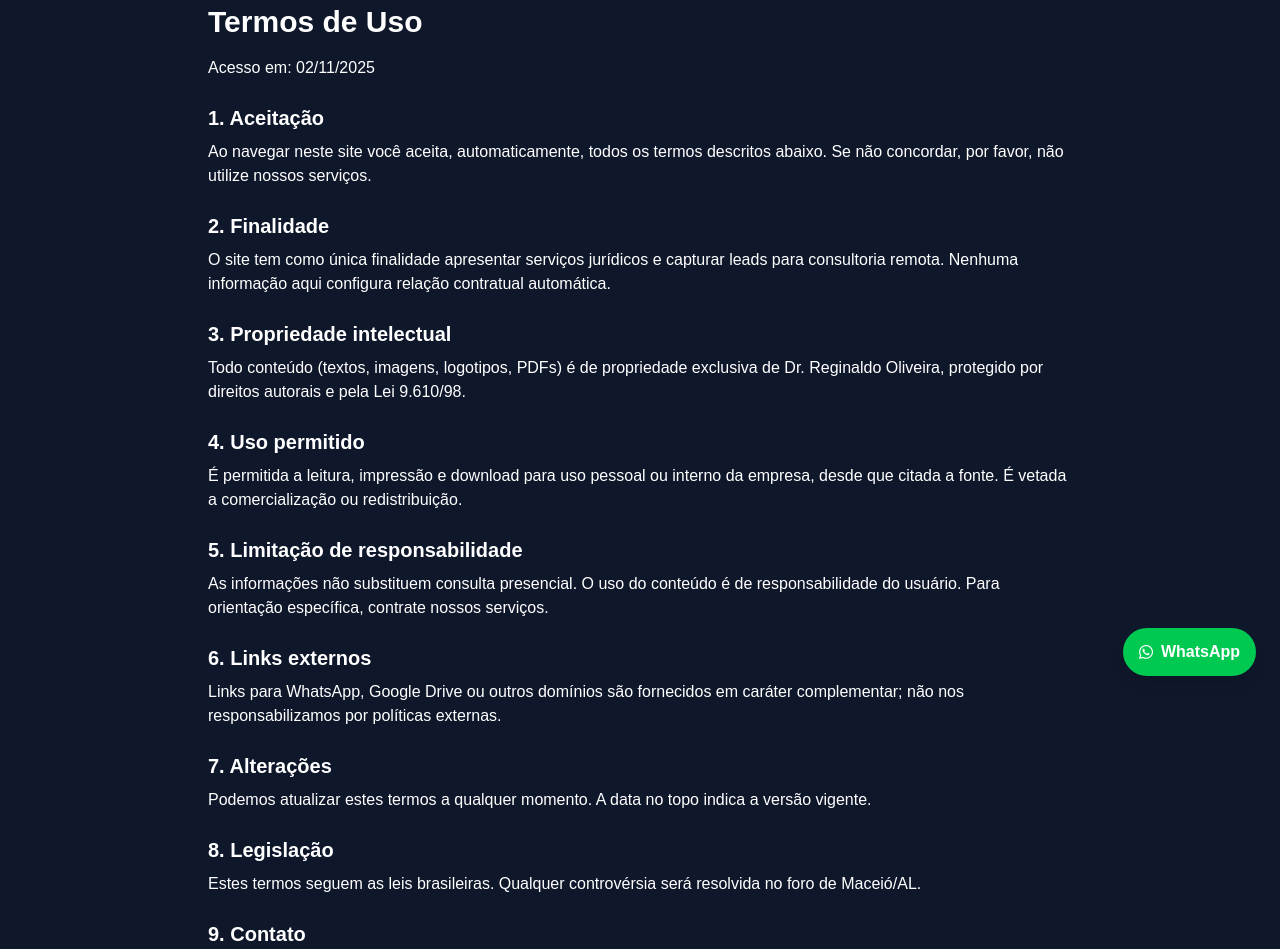
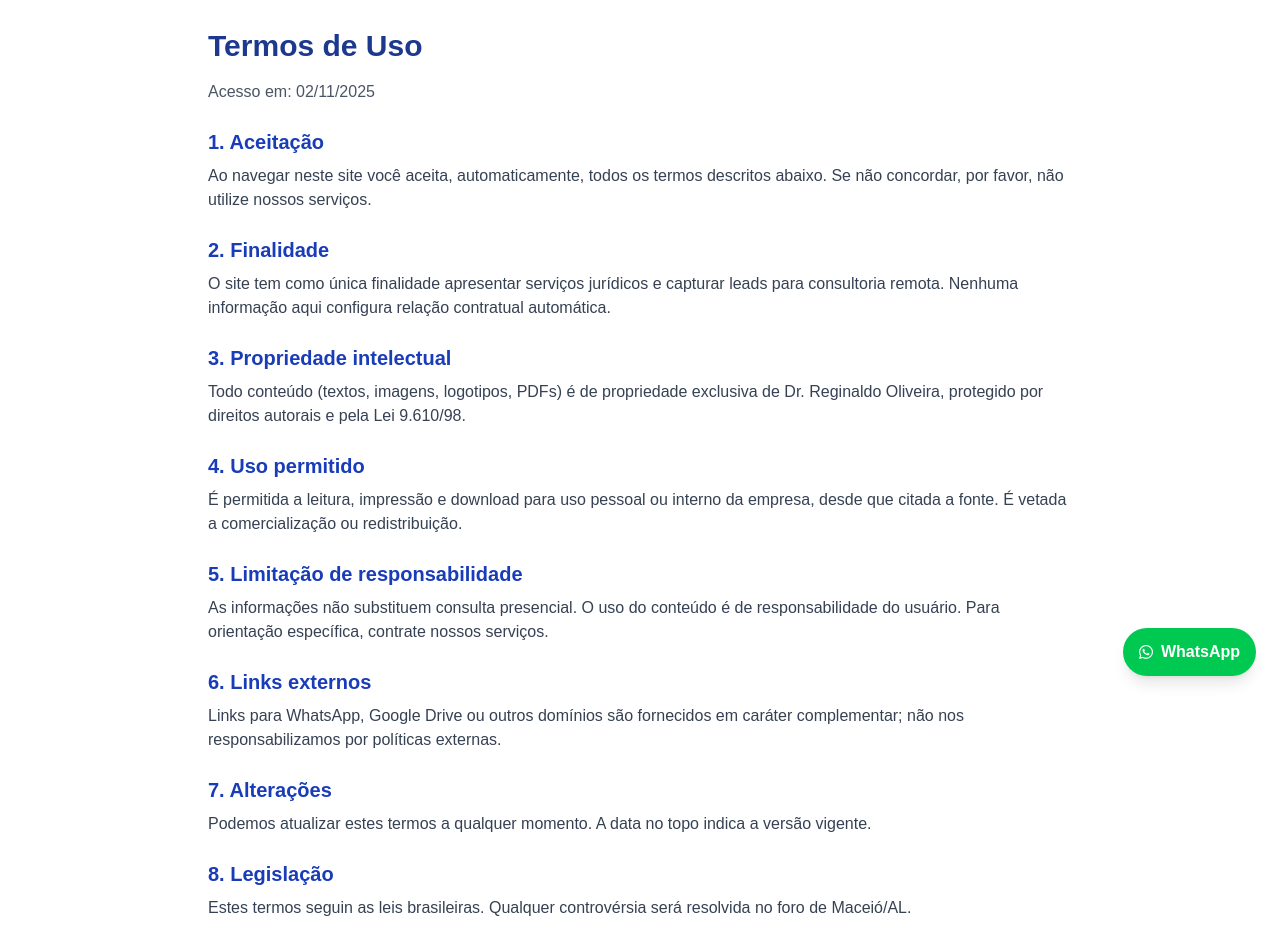
Before and after one commit to mestrereginaldo-site/advogadonomade1, a Next.js app: page /termos-de-uso in a window 1280 px wide. Shown: the part 100-1049 px from the top of the page. Built offline with nearby package versions, Linux system fonts and the light colour scheme.

Commit message:
Update page.tsx

```diff
--- a/app/termos-de-uso/page.tsx
+++ b/app/termos-de-uso/page.tsx
@@ -1,65 +1,67 @@
 // app/termos-de-uso/page.tsx
 export default function Termos() {
   return (
-    <main className="min-h-screen bg-slate-900 text-white">
-      <div className="max-w-4xl mx-auto px-4 py-10">
-        <h1 className="text-3xl font-bold mb-4">Termos de Uso</h1>
-        <p className="mb-4">Acesso em: {new Date().toLocaleDateString("pt-BR")}</p>
+    <section className="py-16 bg-white">
+      <div className="max-w-4xl mx-auto px-4">
+        <h1 className="text-3xl font-bold text-blue-900 mb-4">Termos de Uso</h1>
+        <p className="mb-4 text-gray-600">Acesso em: {new Date().toLocaleDateString("pt-BR")}</p>
 
-        <h2 className="text-xl font-semibold mt-6 mb-2">1. Aceitação</h2>
+        <div className="prose prose-lg max-w-none text-gray-700">
+          <h2 className="text-xl font-semibold mt-6 mb-2 text-blue-800">1. Aceitação</h2>
           <p className="mb-4">
             Ao navegar neste site você aceita, automaticamente, todos os termos descritos abaixo.
             Se não concordar, por favor, não utilize nossos serviços.
           </p>
 
-        <h2 className="text-xl font-semibold mt-6 mb-2">2. Finalidade</h2>
+          <h2 className="text-xl font-semibold mt-6 mb-2 text-blue-800">2. Finalidade</h2>
           <p className="mb-4">
             O site tem como única finalidade apresentar serviços jurídicos e capturar leads para
             consultoria remota. Nenhuma informação aqui configura relação contratual automática.
           </p>
 
-        <h2 className="text-xl font-semibold mt-6 mb-2">3. Propriedade intelectual</h2>
+          <h2 className="text-xl font-semibold mt-6 mb-2 text-blue-800">3. Propriedade intelectual</h2>
           <p className="mb-4">
             Todo conteúdo (textos, imagens, logotipos, PDFs) é de propriedade exclusiva de Dr. Reginaldo Oliveira,
             protegido por direitos autorais e pela Lei 9.610/98.
           </p>
 
-        <h2 className="text-xl font-semibold mt-6 mb-2">4. Uso permitido</h2>
+          <h2 className="text-xl font-semibold mt-6 mb-2 text-blue-800">4. Uso permitido</h2>
           <p className="mb-4">
             É permitida a leitura, impressão e download para uso pessoal ou interno da empresa,
             desde que citada a fonte. É vetada a comercialização ou redistribuição.
           </p>
 
-        <h2 className="text-xl font-semibold mt-6 mb-2">5. Limitação de responsabilidade</h2>
+          <h2 className="text-xl font-semibold mt-6 mb-2 text-blue-800">5. Limitação de responsabilidade</h2>
           <p className="mb-4">
             As informações não substituem consulta presencial. O uso do conteúdo é de
             responsabilidade do usuário. Para orientação específica, contrate nossos serviços.
           </p>
 
-        <h2 className="text-xl font-semibold mt-6 mb-2">6. Links externos</h2>
+          <h2 className="text-xl font-semibold mt-6 mb-2 text-blue-800">6. Links externos</h2>
           <p className="mb-4">
             Links para WhatsApp, Google Drive ou outros domínios são fornecidos em caráter
             complementar; não nos responsabilizamos por políticas externas.
           </p>
 
-        <h2 className="text-xl font-semibold mt-6 mb-2">7. Alterações</h2>
+          <h2 className="text-xl font-semibold mt-6 mb-2 text-blue-800">7. Alterações</h2>
           <p className="mb-4">
             Podemos atualizar estes termos a qualquer momento. A data no topo indica a versão vigente.
           </p>
 
-        <h2 className="text-xl font-semibold mt-6 mb-2">8. Legislação</h2>
+          <h2 className="text-xl font-semibold mt-6 mb-2 text-blue-800">8. Legislação</h2>
           <p className="mb-4">
-          Estes termos seguem as leis brasileiras. Qualquer controvérsia será resolvida no foro de Maceió/AL.
+            Estes termos seguin as leis brasileiras. Qualquer controvérsia será resolvida no foro de Maceió/AL.
           </p>
 
-        <h2 className="text-xl font-semibold mt-6 mb-2">9. Contato</h2>
+          <h2 className="text-xl font-semibold mt-6 mb-2 text-blue-800">9. Contato</h2>
           <p>
             Dúvidas? Entre em contato via WhatsApp:{" "}
-          <a href="https://wa.me/5571986482241" className="text-green-400 underline">
+            <a href="https://wa.me/5571986482241" className="text-blue-600 underline">
               71 98648-2241
             </a>
           </p>
         </div>
-    </main>
+      </div>
+    </section>
   );
 }
```
Lines whose indentation alone changed are shown as unchanged.
